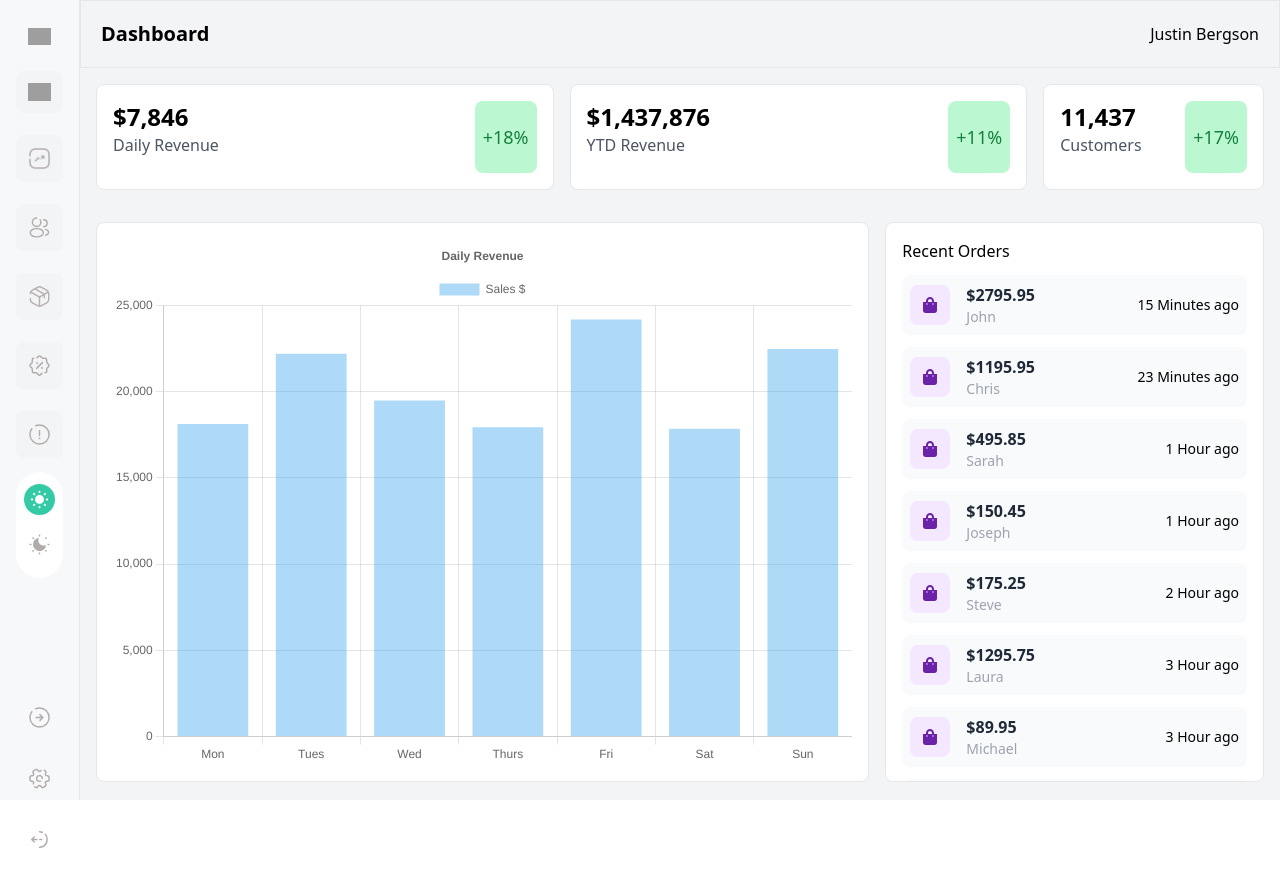
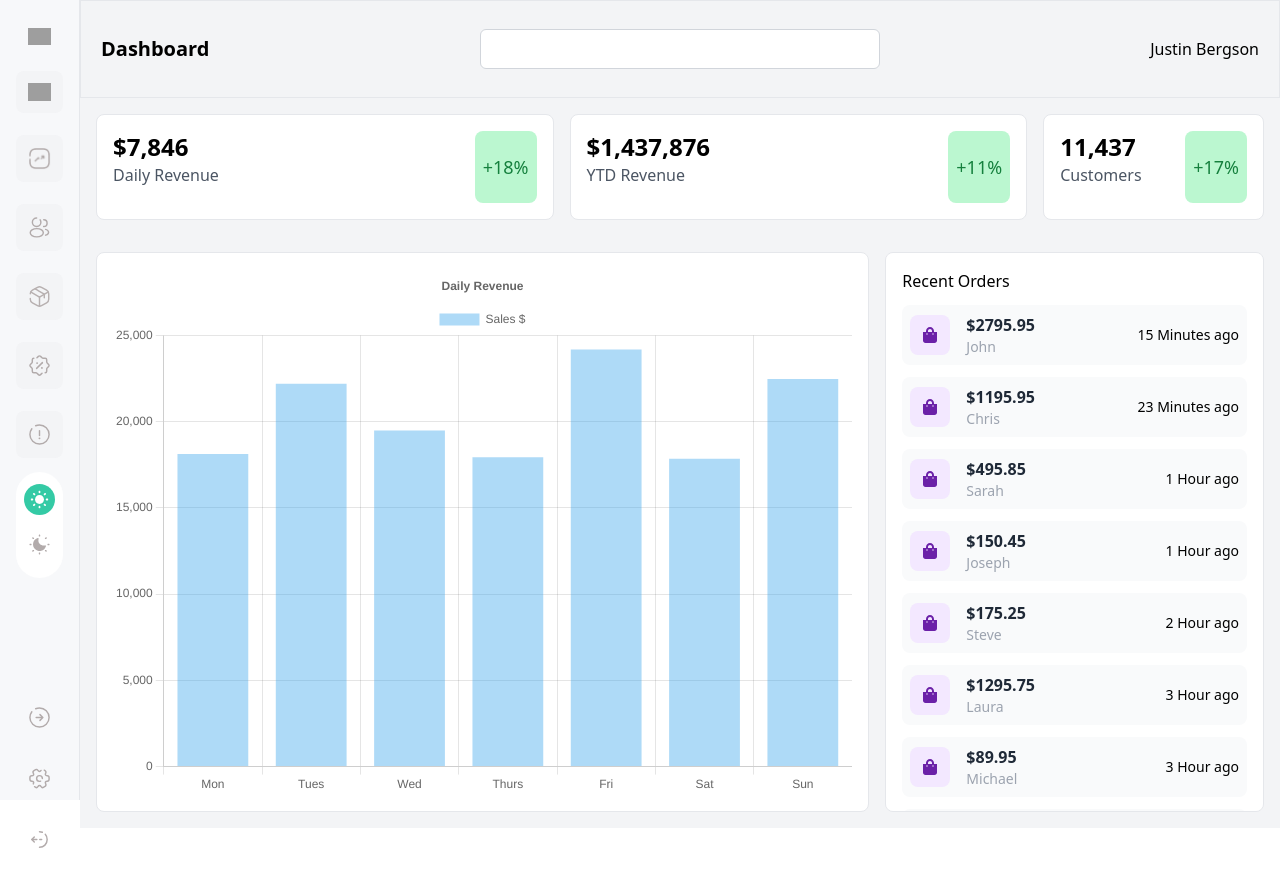
Before and after one commit to Emmanuel-Ingwe/analytics-dashh, a Next.js app: page / in a window 1280 px wide. Built offline with nearby package versions, Linux system fonts and the light colour scheme; grey boxes are pictures that could not be loaded.

Commit message:
add: search input

```diff
--- a/components/Header.jsx
+++ b/components/Header.jsx
@@ -1,9 +1,11 @@
 import React from 'react'
+import SeachInput from "../components/SearchInput"
 
 const Header = () => {
   return (
     <div className='flex justify-between px-5 py-[18px] items-center border border-b'>
         <h2 className='text-[20px] font-semibold'>Dashboard</h2>
+        <SeachInput />
         <h2>Justin Bergson</h2>
     </div>
   )
--- /dev/null
+++ b/components/SearchInput/index.jsx
@@ -0,0 +1,17 @@
+import React from 'react'
+
+const index = () => {
+  return (
+    <div
+      className="relative flex h-12 w-full items-center lg:h-[3.75rem] lg:w-[25rem]"
+    >
+      <img src="" alt="" />
+      <input
+        className=
+          "flex h-10 w-full rounded-md border border-gray-300 bg-white px-[3.5px] py-[2.5] text-sm text-gray-900 file:border-0 file:bg-transparent file:text-sm file:font-medium placeholder:text-slate-500 focus:ring-2 focus:ring-primaryx-500 focus:ring-offset-2 focus-visible:outline-none disabled:cursor-not-allowed disabled:opacity-50  dark:border-slate-800 dark:bg-slate-950 dark:ring-offset-slate-950 dark:placeholder:text-slate-400 dark:focus-visible:ring-slate-300"
+      />
+    </div>
+  )
+}
+
+export default index
```
